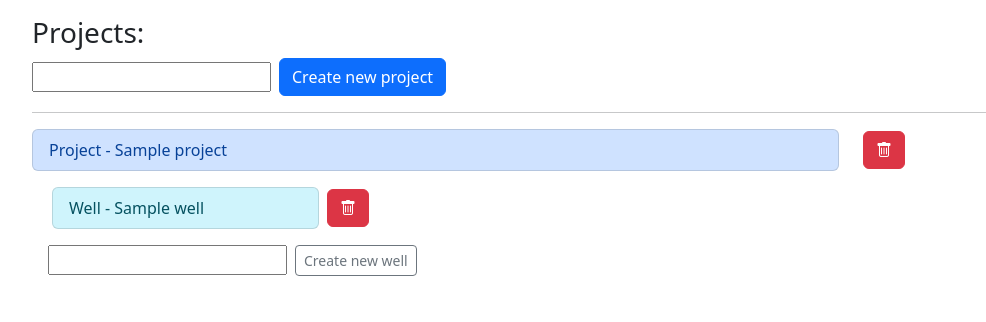
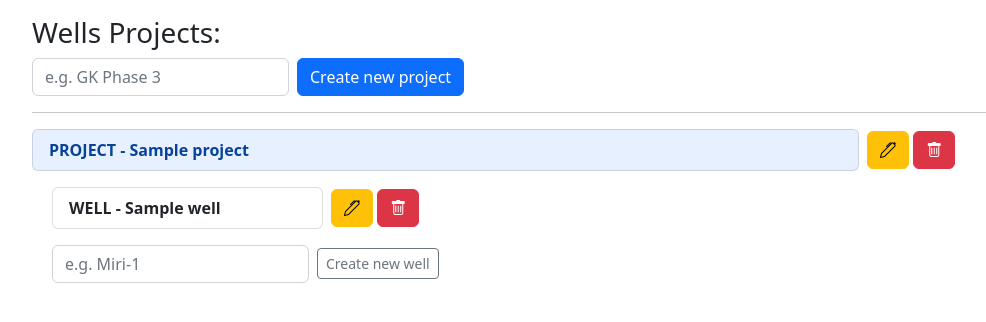
Before and after one commit to joachimwan/django_test_project, a Django app: page / in a window 1280 px wide. Shown: the part 56-378 px from the top of the page, without its empty margins (50-1036 px from the left). Run offline with Django 4.2, Linux system fonts and the light colour scheme; a user stored in the database is signed in; tables that the repository leaves empty hold one stand-in row (values such as "Sample post"); some libraries are stand-ins or nearby versions.

Commit message:
added update project and update well

```diff
--- a/main/forms.py
+++ b/main/forms.py
@@ -1,4 +1,4 @@
-from django.forms import ModelForm
+from django.forms import ModelForm, TextInput
 # from .models import Project, Well
 from .models import *
 
@@ -9,12 +9,24 @@ class ProjectForm(ModelForm):
     class Meta:
         model = Project
         fields = ['name', ]
+        widgets = {
+            'name': TextInput(attrs={
+                'class': 'form-control',
+                'placeholder': 'e.g. GK Phase 3'
+            }),
+        }
 
 
 class WellForm(ModelForm):
     class Meta:
         model = Well
         fields = ['name', ]
+        widgets = {
+            'name': TextInput(attrs={
+                'class': 'form-control',
+                'placeholder': 'e.g. Miri-1'
+            }),
+        }
 
 
 class PhaseForm(ModelForm):
--- a/main/models.py
+++ b/main/models.py
@@ -7,9 +7,13 @@ from django.contrib.auth.models import User
 class Project(models.Model):
     name = models.CharField(max_length=30, unique=True)
     created_by = models.ForeignKey(User, on_delete=models.SET_NULL, null=True, blank=True, related_name="projects")
+    last_modified = models.DateTimeField(auto_now=True)
 
     def __str__(self):
         return self.name
+
+    class Meta:
+        ordering = ['-last_modified']
 
 
 class Well(models.Model):
--- a/main/views.py
+++ b/main/views.py
@@ -28,19 +28,11 @@ def index(request):
 
 @login_required
 def lookahead(request):
-    context = {}
-
-    if request.method == 'POST' and "delete_project" in request.POST:
-        project_id = request.POST.get("delete_project")
-        project = Project.objects.get(pk=project_id)
-        if project.created_by == request.user:
-            messages.success(request, f'{project.name} project successfully deleted.')
-            project.delete()
-        return redirect(request.path)
-
-    context['projects'] = Project.objects.all()
-    context['steps'] = Step.objects.all()
-    context['sequence'] = Sequence.objects.all()
+    context = {
+        'projects': Project.objects.all(),
+        'steps': Step.objects.all(),
+        'sequence': Sequence.objects.all()
+    }
 
     return render(request, 'main/lookahead.html', context)
 
@@ -49,21 +41,36 @@ def lookahead(request):
 def crud_project(request):
     if request.method == 'POST' and "create_project" in request.POST:
         project_form = ProjectForm(request.POST)
+        n = request.POST.get('next')
         if project_form.is_valid():
             project = project_form.save(commit=False)
             project.created_by = request.user
             project.save()
-            n = request.POST.get('next')
             messages.success(request, f'{project_form["name"].value()} project successfully created.')
-            return HttpResponseRedirect(n)
+        else:
+            messages.error(request, f'Unable to create {project_form["name"].value()} project.')
+        return HttpResponseRedirect(n)
 
     if request.method == 'POST' and "delete_project" in request.POST:
         project_id = request.POST.get("project_id")
+        n = request.POST.get('next')
         project = Project.objects.get(pk=project_id)
         if project.created_by == request.user:
             messages.success(request, f'{project.name} project successfully deleted.')
             project.delete()
-            n = request.POST.get('next')
+            return HttpResponseRedirect(n)
+
+    if request.method == 'POST' and "update_project" in request.POST:
+        project_id = request.POST.get("project_id")
+        n = request.POST.get('next')
+        project = Project.objects.get(pk=project_id)
+        if project.created_by == request.user:
+            project_form = ProjectForm(request.POST, instance=project)
+            if project_form.is_valid():
+                project = project_form.save()
+                messages.success(request, f'{project.name} project successfully updated.')
+            else:
+                messages.error(request, f'Unable to update {project.name} project.')
             return HttpResponseRedirect(n)
 
 
@@ -71,6 +78,7 @@ def crud_project(request):
 def crud_well(request):
     if request.method == 'POST' and "create_well" in request.POST:
         well_form = WellForm(request.POST)
+        n = request.POST.get('next')
         if well_form.is_valid():
             well = well_form.save(commit=False)
             well.created_by = request.user
@@ -78,15 +86,29 @@ def crud_well(request):
             project = Project.objects.get(pk=project_id)
             well.project = project
             well.save()
-            n = request.POST.get('next')
             messages.success(request, f'{well_form["name"].value()} well successfully created.')
-            return HttpResponseRedirect(n)
+        else:
+            messages.error(request, f'Unable to create {well_form["name"].value()} well.')
+        return HttpResponseRedirect(n)
 
     if request.method == 'POST' and "delete_well" in request.POST:
         well_id = request.POST.get("well_id")
+        n = request.POST.get('next')
         well = Well.objects.get(pk=well_id)
         if well.created_by == request.user:
             messages.success(request, f'{well.name} well successfully deleted.')
             well.delete()
-            n = request.POST.get('next')
             return HttpResponseRedirect(n)
+
+    if request.method == 'POST' and "update_well" in request.POST:
+        well_id = request.POST.get("well_id")
+        n = request.POST.get('next')
+        well = Well.objects.get(pk=well_id)
+        if well.created_by == request.user:
+            well_form = WellForm(request.POST, instance=well)
+            if well_form.is_valid():
+                well = well_form.save()
+                messages.success(request, f'{well.name} well successfully updated.')
+            else:
+                messages.error(request, f'Unable to update {well.name} well.')
+            return HttpResponseRedirect(n)
--- a/templates/main/base.html
+++ b/templates/main/base.html
@@ -12,13 +12,14 @@
     <link rel="stylesheet" href="https://cdn.jsdelivr.net/npm/bootstrap-icons@1.8.3/font/bootstrap-icons.css">
 
     <title>{% block title %}Template title{% endblock %}</title>
+    {% block script %}{% endblock %}
 </head>
 <body>
     {% include 'main/navbar.html' %}
     <div id="content" class="container mt-3">
         {% include 'main/messages.html' %}
         {% block content %}
-        <h1>Block content.</h1>
+        <h1>Content.</h1>
         {% endblock %}
     </div>
 
--- a/templates/main/index.html
+++ b/templates/main/index.html
@@ -2,13 +2,19 @@
 
 {% load crispy_forms_tags %}
 
+{% load static %}
+
 {% block title %}Main{% endblock %}
+
+{% block script %}
+<script src="{% static 'main/js/index.js' %}"></script>
+{% endblock %}
 
 {% block content %}
 <!--<h1>This is Main page.</h1>-->
 <!--<p>Welcome, {{ user.username|default:"Guest" }}!</p>-->
 
-<h3>Projects:</h3>
+<h3>Wells Projects:</h3>
 
 <!-- Create project -->
 {% if user.is_authenticated %}
@@ -26,50 +32,75 @@
 
 {% for project in projects %}
     <hr>
-
-    <div class="container row align-items-center">
+    <div class="container row align-items-center g-2">
         <!-- Project name -->
-        <div class="list-group col-9">
-            <a href="#" class="list-group-item list-group-item-primary list-group-item-action">Project - {{ project.name }}</a>
+        <div class="list-group col-9" id="project-{{ project.id }}">
+            <a href="#" class="list-group-item list-group-item-primary list-group-item-action" style="background-color:rgba(207,226,255,0.5)"><strong>PROJECT - {{ project.name }}</strong></a>
         </div>
+        <!-- Update project -->
+        <div class="col-auto" id="update-project-{{ project.id }}" style="display: none">
+            <form method="post" action="{% url 'crud_project' %}" class="row align-items-center g-2">
+                <div class="col-auto">
+                    {% csrf_token %}
+                    <input type="text" name="name" value="{{ project.name }}" class="form-control">
+                </div>
+                <div class="col-auto">
+                    <input type="hidden" name="project_id" value="{{ project.id }}">
+                    <input type="hidden" name="next" value="{{ request.path }}">
+                    <button type="submit" class="btn btn-success opacity-75" name="update_project"><i class="bi bi-pen"></i></button>
+                </div>
+            </form>
+        </div>
+        <!-- Delete project -->
         {% if user.is_authenticated %}
-        <!-- Delete project -->
-        <div class="col-auto">
             {% if user == project.created_by %}
-            <form method="post" action="{% url 'crud_project' %}">
+            <form method="post" action="{% url 'crud_project' %}" class="col-auto">
                 {% csrf_token %}
                 <input type="hidden" name="project_id" value="{{ project.id }}">
                 <input type="hidden" name="next" value="{{ request.path }}">
+                <button type="button" class="btn btn-warning" id="toggle-update-project-{{ project.id }}" onclick="updateProject({{ project.id }})"><i class="bi bi-pen"></i></button>
                 <button type="submit" class="btn btn-danger" name="delete_project"><i class="bi bi-trash"></i></button>
             </form>
             {% endif %}
-        </div>
         {% endif %}
         {% for well in project.wells.all %}
         <div class="row align-items-center g-2 ms-3">
             <!-- Well name -->
-            <div class="list-group col-3">
-                <a href="#" class="list-group-item list-group-item-info list-group-item-action">Well - {{ well.name }}</a>
+            <div class="list-group col-3" id="well-{{ well.id }}">
+                <a href="#" class="list-group-item list-group-item-action" style="display: block"><strong>WELL - {{ well.name }}</strong></a>
             </div>
+            <!-- Update project -->
+            <div class="col-auto" id="update-well-{{ well.id }}" style="display: none">
+                <form method="post" action="{% url 'crud_well' %}" class="row align-items-center g-2">
+                    <div class="col-auto">
+                        {% csrf_token %}
+                        <input type="text" name="name" value="{{ well.name }}" class="form-control">
+                    </div>
+                    <div class="col-auto">
+                        <input type="hidden" name="well_id" value="{{ well.id }}">
+                        <input type="hidden" name="next" value="{{ request.path }}">
+                        <button type="submit" class="btn btn-success opacity-75" name="update_well"><i class="bi bi-pen"></i></button>
+                    </div>
+                </form>
+            </div>
+            <!-- Delete well -->
             {% if user.is_authenticated %}
-            <!-- Delete well -->
-            <div class="col-auto">
                 {% if user == well.created_by %}
-                <form method="post" action="{% url 'crud_well' %}">
+                <form method="post" action="{% url 'crud_well' %}" class="col-auto">
                     {% csrf_token %}
                     <input type="hidden" name="well_id" value="{{ well.id }}">
                     <input type="hidden" name="next" value="{{ request.path }}">
+                    <button type="button" class="btn btn-warning" id="toggle-update-well-{{ well.id }}" onclick="updateWell({{ well.id }})"><i class="bi bi-pen"></i></button>
                     <button type="submit" class="btn btn-danger" name="delete_well"><i class="bi bi-trash"></i></button>
                 </form>
                 {% endif %}
-            </div>
             {% endif %}
         </div>
         {% endfor %}
         {% if user == project.created_by %}
         <!-- Create well -->
-        <form method="post" action="{% url 'crud_well' %}" class="row align-items-center g-2 ms-2">
-            <div class="col-auto">
+        <form method="post" action="{% url 'crud_well' %}" class="row align-items-center g-2">
+            <div class="col-auto ms-3">
                 {% csrf_token %}
                 {{ well_form.name }}
             </div>
```
Also changed, not shown: main/static/main/js/index.js (added, +47 -0 lines), main/migrations/0014_project_last_modified.py (added), main/migrations/0015_alter_project_options.py (added).
